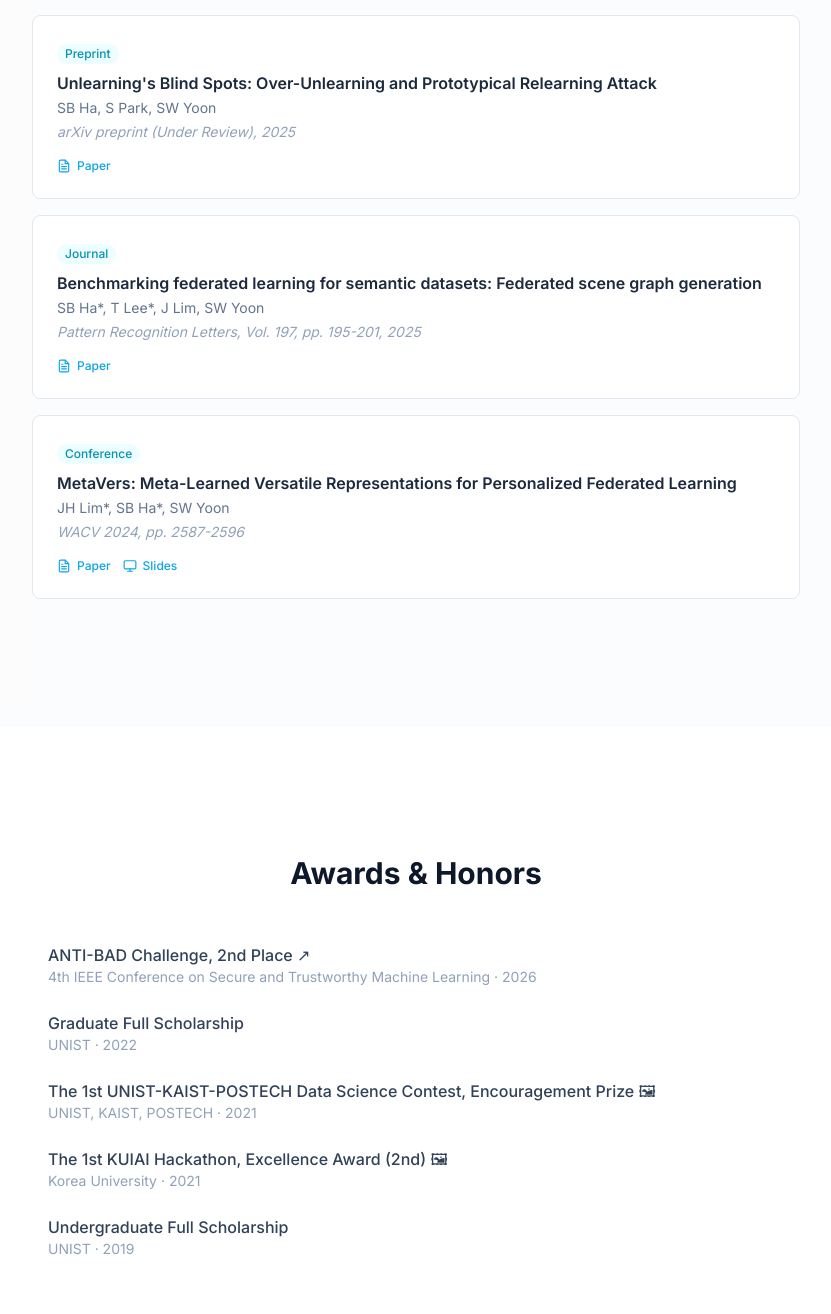
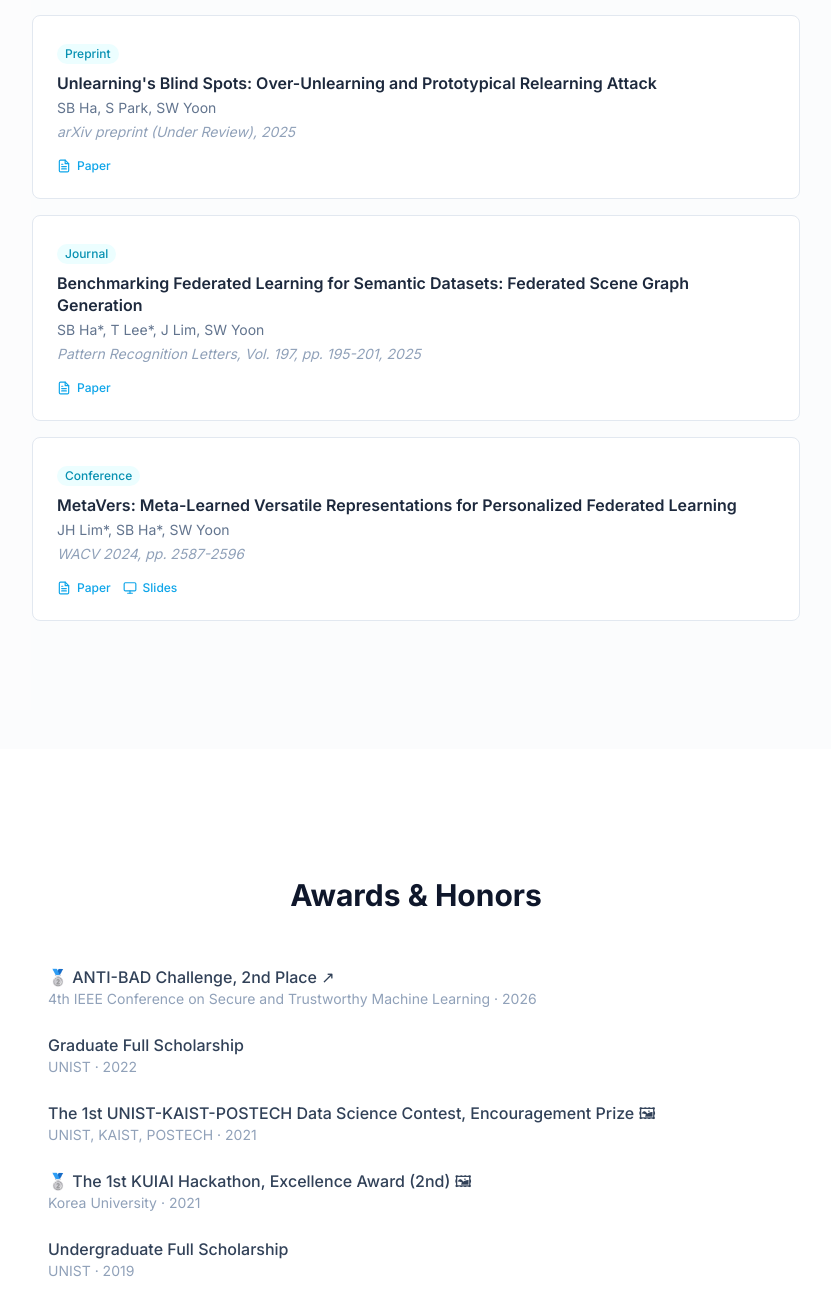
Before and after one commit to Seung-B/seung-b.github.io, a Next.js app: page / in a window 1280 px wide. Shown: the part 2339-3653 px from the top of the page, without its empty margins (224-1055 px from the left). Built offline with nearby package versions, Linux system fonts and the light colour scheme.

Commit message:
Capitalize paper title, add medal emoji to top awards
Co-authored-by: SeungB <ethereal0507@gmail.com>

```diff
--- a/src/data/content.ts
+++ b/src/data/content.ts
@@ -82,7 +82,7 @@ export const publications: Publication[] = [
   },
   {
     title:
-      "Benchmarking federated learning for semantic datasets: Federated scene graph generation",
+      "Benchmarking Federated Learning for Semantic Datasets: Federated Scene Graph Generation",
     authors: "SB Ha*, T Lee*, J Lim, SW Yoon",
     venue: "Pattern Recognition Letters, Vol. 197, pp. 195-201",
     year: 2025,
@@ -140,7 +140,7 @@ export const patents = [
 
 export const awards = [
   {
-    title: "ANTI-BAD Challenge, 2nd Place",
+    title: "🥈 ANTI-BAD Challenge, 2nd Place",
     awarder: "4th IEEE Conference on Secure and Trustworthy Machine Learning",
     date: "2026",
     url: "https://anti-bad.github.io/leaderboards/",
@@ -157,7 +157,7 @@ export const awards = [
     image: "/images/data-science-contest.jpg",
   },
   {
-    title: "The 1st KUIAI Hackathon, Excellence Award (2nd)",
+    title: "🥈 The 1st KUIAI Hackathon, Excellence Award (2nd)",
     awarder: "Korea University",
     date: "2021",
     image: "/images/kuiai-hackathon.jpg",
```
